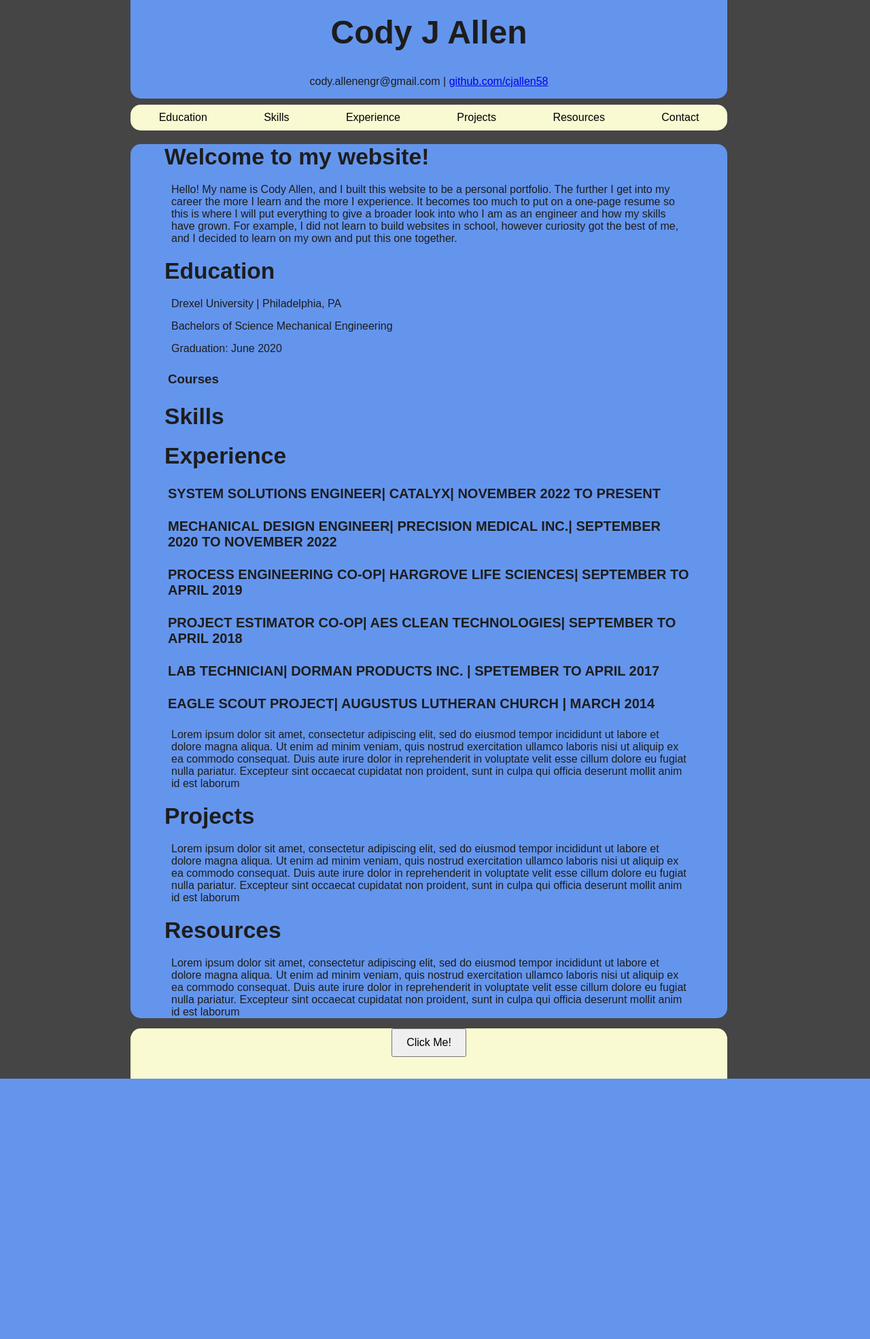
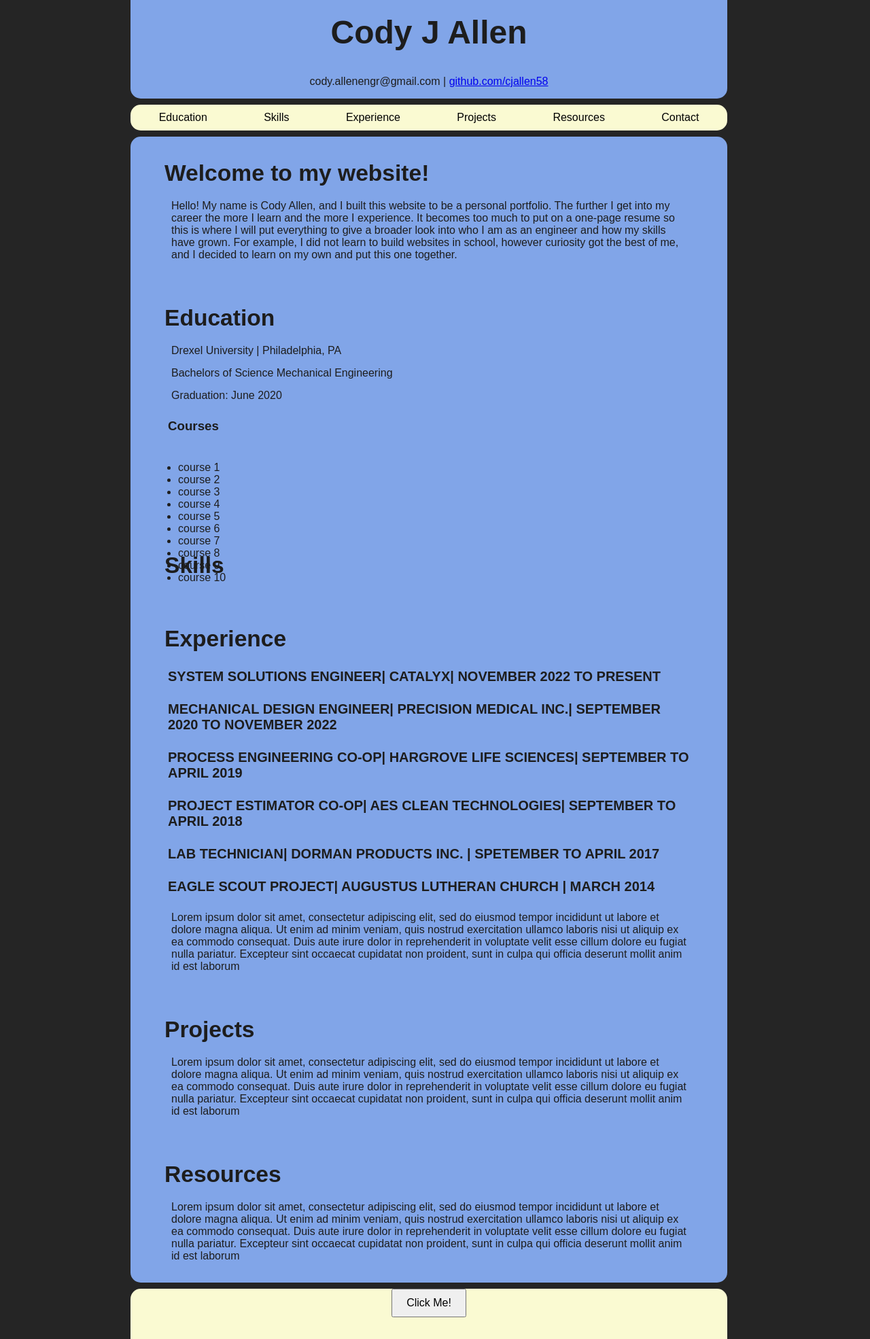
Before and after one commit to cjallen58/AllenEngr, a Flask app: page / in a window 1280 px wide. Shown: the whole page at 68% size. Before the commit the page ends 1587 px from the top, so only its background shows below. Run offline with Flask 3, Linux system fonts and the light colour scheme.

Commit message:
styles update

```diff
--- a/static/style.css
+++ b/static/style.css
@@ -5,7 +5,7 @@ body {
     height: 100%;
     font-family: Arial, sans-serif;
     margin: 0;
-    background-color: #454545;
+    background-color: #252525;
     color: #1d1d1d;
 }
 
@@ -25,7 +25,7 @@ button {
     margin: 0;
     width: 98%;
     height: auto;
-    background-color: #6495ed;
+    background-color: #81a5e8;
     border-bottom-left-radius: 15px;
     border-bottom-right-radius: 15px;
 }
@@ -63,7 +63,7 @@ button {
 .main_nav_list li a {
     color: black;
     text-decoration: none;
-    padding: 10px;
+    padding: 10px 0px;
     display: block;
     transition: background-color 0.5s ease, color 0.5s ease;
     border-radius: 15px;
@@ -75,7 +75,7 @@ button {
     border-radius: 15px;
 }
 
-@media screen and (max-width: 550px) {
+@media screen and (max-width: 700px) {
 
     .main_nav_list {
         flex-direction: column;
@@ -83,7 +83,10 @@ button {
     }
 }
 .main_body {
-    background-color: #6495ed;
+    display: flex;
+    align-items: flex-start;
+    flex-direction: column;
+    background-color: #81a5e8;
     border-radius: 15px;
     margin-top: 1%;
     width: 98%;
@@ -98,6 +101,15 @@ button {
     margin: 25px;
 }
 
+.courses_div{
+    display: flex;
+    flex-direction: column;
+    align-items: flex-start;
+    height: 100px;
+}
+.courses_list{
+    height: 100%;
+}
 .experience_heading{
     margin: 25px;
     font-size: 1.25em;
--- a/templates/index.html
+++ b/templates/index.html
@@ -23,7 +23,6 @@
                 <li><a>Projects</a></li>
                 <li><a>Resources</a></li>
                 <li><a>Contact</a></li> <!--make a pop up div that displays a business card when this is clicked-->
-
             </ul>
         </nav>
         <div class="main_body">
@@ -37,6 +36,20 @@
                 <p>Bachelors of Science Mechanical Engineering</p>
                 <p>Graduation: June 2020</p>
                 <h3 class="courses">Courses</h3>
+                <div class="courses_div">
+                    <ul class="courses_list">
+                        <li>course 1</li>
+                        <li>course 2</li>
+                        <li>course 3</li>
+                        <li>course 4</li>
+                        <li>course 5</li>
+                        <li>course 6</li>
+                        <li>course 7</li>
+                        <li>course 8</li>
+                        <li>course 9</li>
+                        <li>course 10</li>
+                    </ul>
+                </div>
             </div>
             <div class="content">
                 <h2 class="section_heading">Skills</h2>
```
